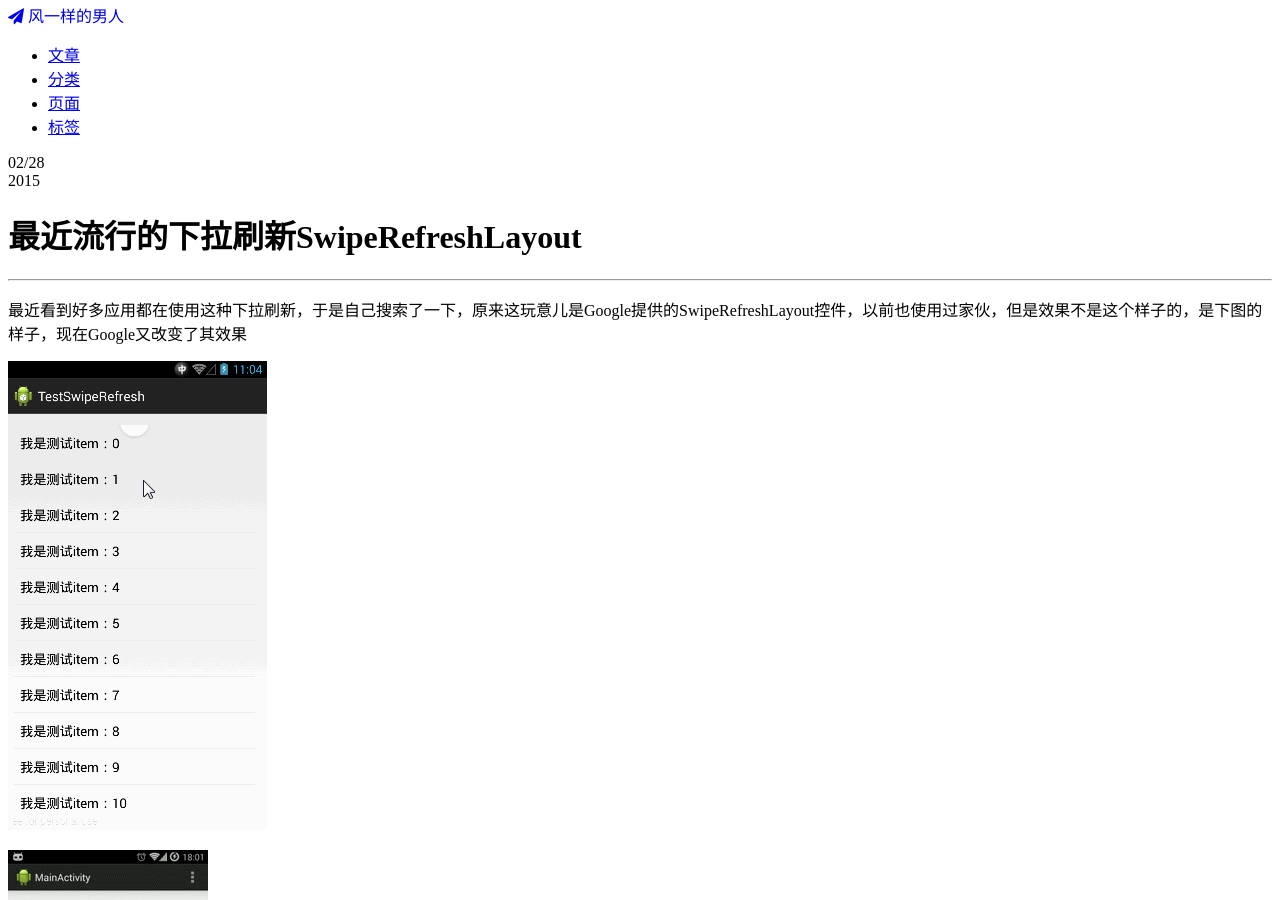
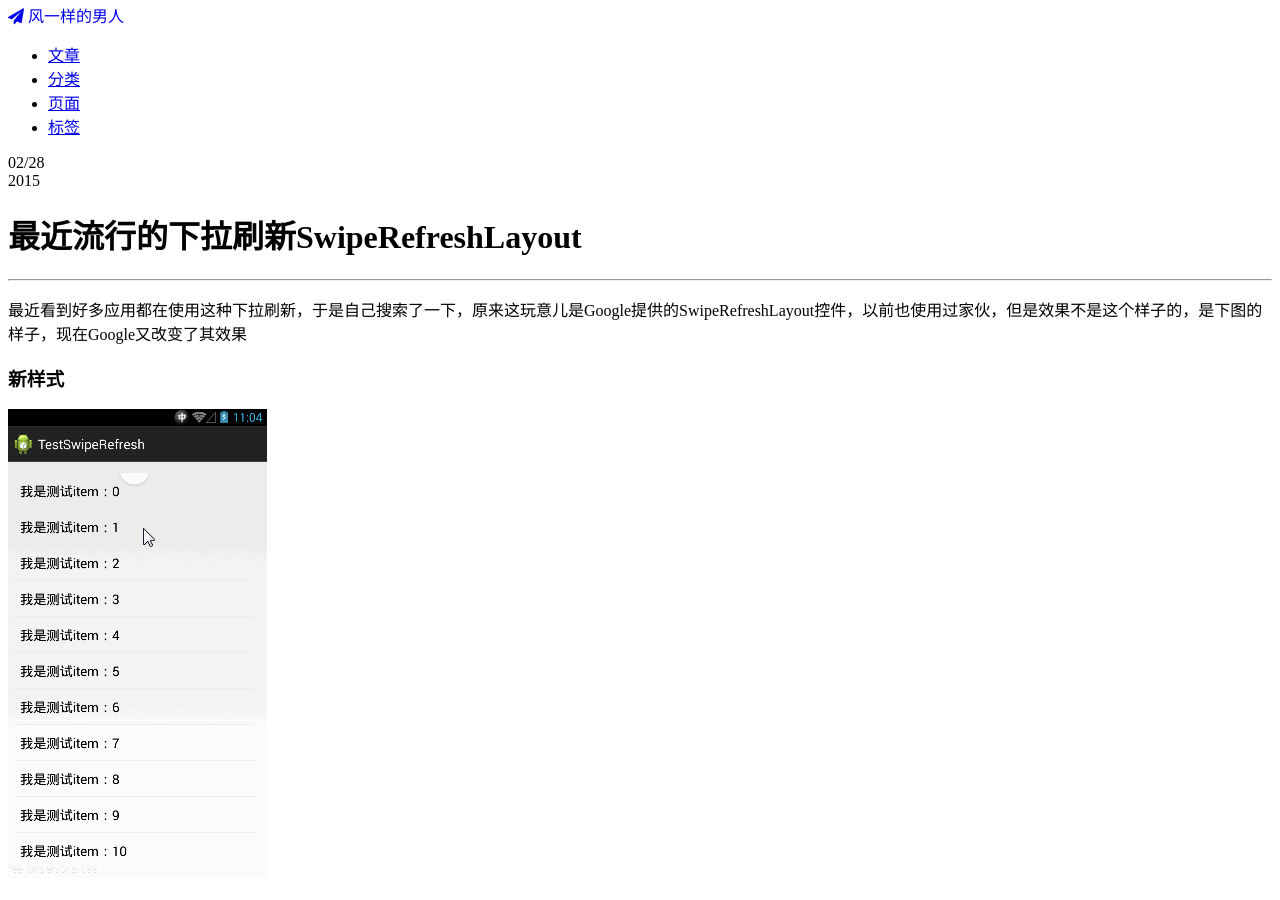
Before and after one commit to iQuick/iquick.github.io, a Jekyll site: the page built from _posts/2015-02-28-swiperefreshlayout.md, in a window 1280 px wide and 900 px high. Built offline with Jekyll 4.4.1, drawn with Linux system fonts in a browser that asks for light colours; nearby versions of some CDN libraries; Markdown is read by kramdown in place of the engine named in the settings; comment, search, counter and statistics services are not loaded.

Commit message:
SwipeRefreshLayout

```diff
--- a/_posts/2015-02-28-swiperefreshlayout.md
+++ b/_posts/2015-02-28-swiperefreshlayout.md
@@ -12,8 +12,10 @@
 
 <!--break-->
 
+### 新样式
 ![新的]({{ BASE_PATH }}/images/swiperefreshlayout-1.gif)
 
+### 旧样式
 ![旧的]({{ BASE_PATH }}/images/swiperefreshlayout-2.gif)
 
 ## 使用
```
